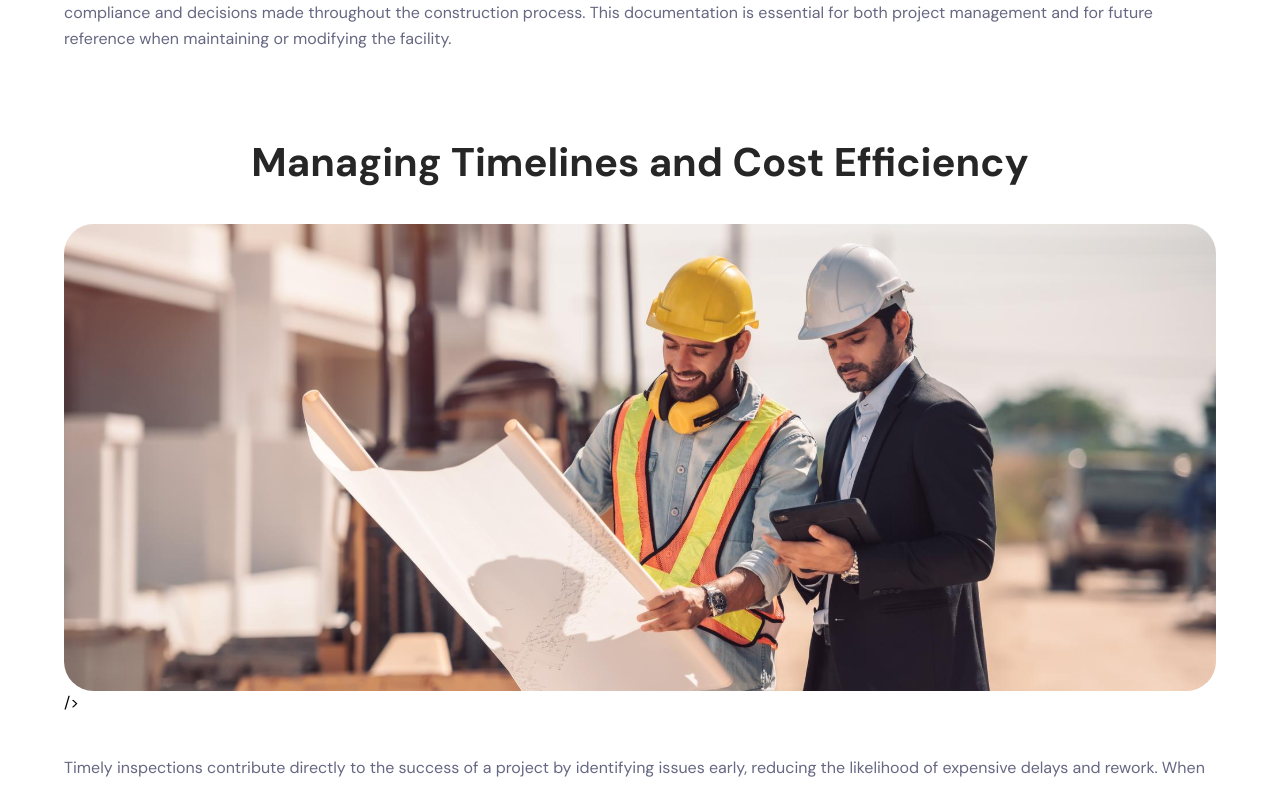
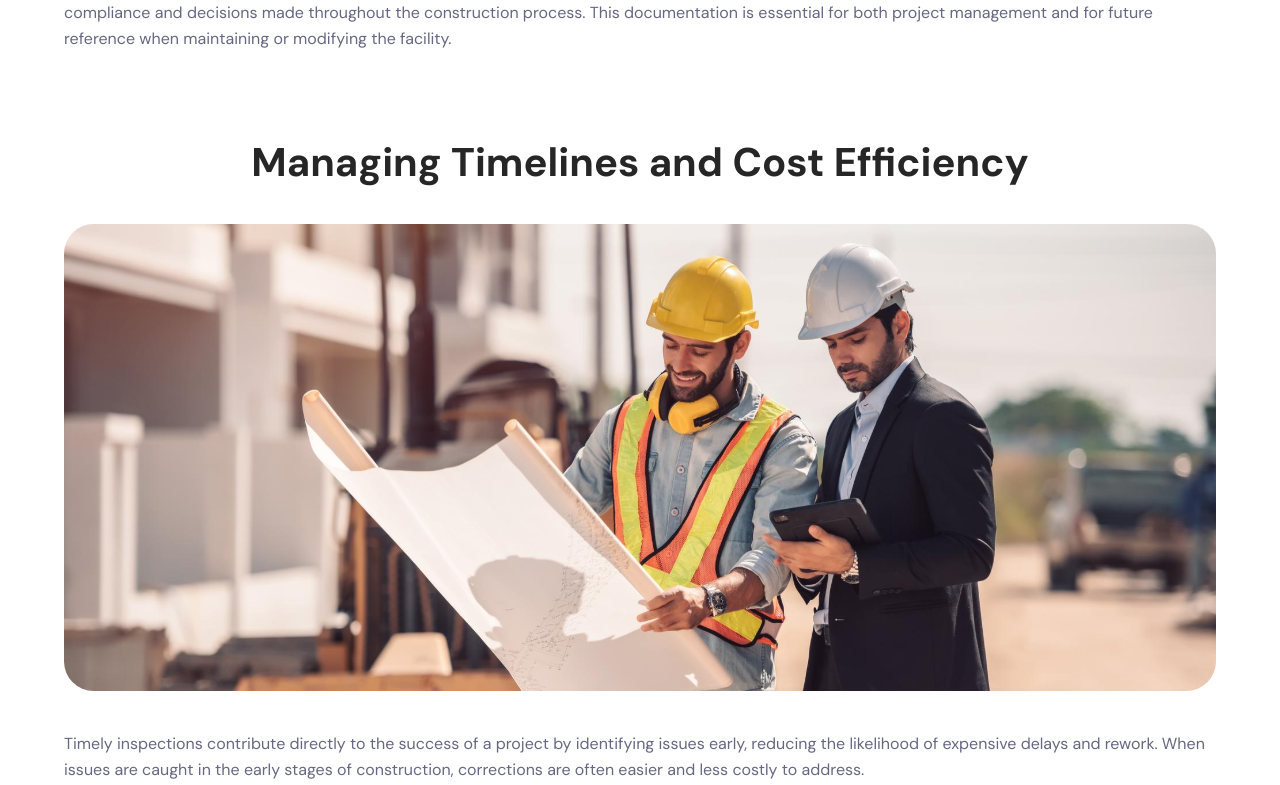
Before and after one commit to SMTech24-official/Pali_Group_Service_LLC, a React (Vite) app: page /blog in a window 1280 px wide. Shown: the part 2580-3365 px from the top of the page. Built offline with nearby package versions, Linux system fonts and the light colour scheme.

Commit message:
fixed some client issues

```diff
--- a/src/pages/Blog.jsx
+++ b/src/pages/Blog.jsx
@@ -1,10 +1,8 @@
 import  { useEffect } from "react";
 
 
+
 const Blog = () => {
-  useEffect(() => {
-    window.scrollTo(0, 0);
-  }, []);
   useEffect(() => {
     window.scrollTo(0, 0);
   }, []);
@@ -118,7 +116,6 @@ const Blog = () => {
           alt="OSHPD HCAi construction and inspections"
           className="w-full max-w-[1170px] mx-auto"
         />
-        />
         <div className="mt-5 mb-10 md:mb-20 lg:mt-10 max-w-[1170px] mx-auto">
           <p className="mt-6 sm:mt-8 text-gray text-[14px] sm:text-[16px] leading-relaxed">
             Timely inspections contribute directly to the success of a project
```
